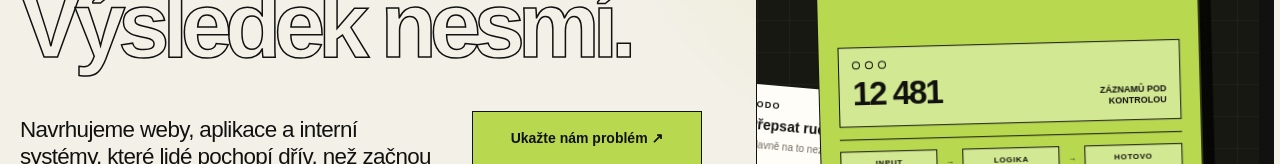
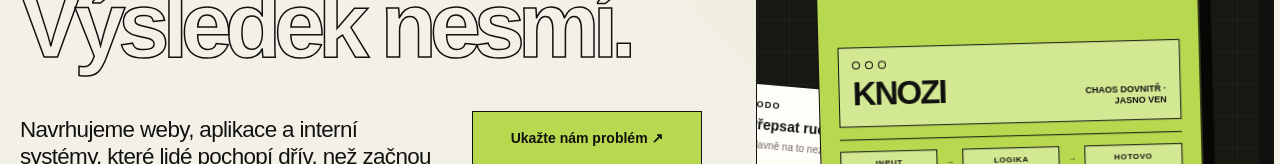
Before and after one commit to KadlecekTomas/Studio-Platform, a Next.js app: page / in a window 1280 px wide. Shown: the part 471-635 px from the top of the page. Built offline with nearby package versions, Linux system fonts and the light colour scheme.

Commit message:
fix: remove illustrative fake metric from hero

```diff
--- a/app/page.tsx
+++ b/app/page.tsx
@@ -98,8 +98,8 @@ export default function Home() {
                     <span />
                     <span />
                   </div>
-                  <strong>12 481</strong>
-                  <small>záznamů pod kontrolou</small>
+                  <strong>KNOZI</strong>
+                  <small>chaos dovnitř · jasno ven</small>
                 </div>
                 <div className="system-card-flow">
                   <span>INPUT</span>
```
